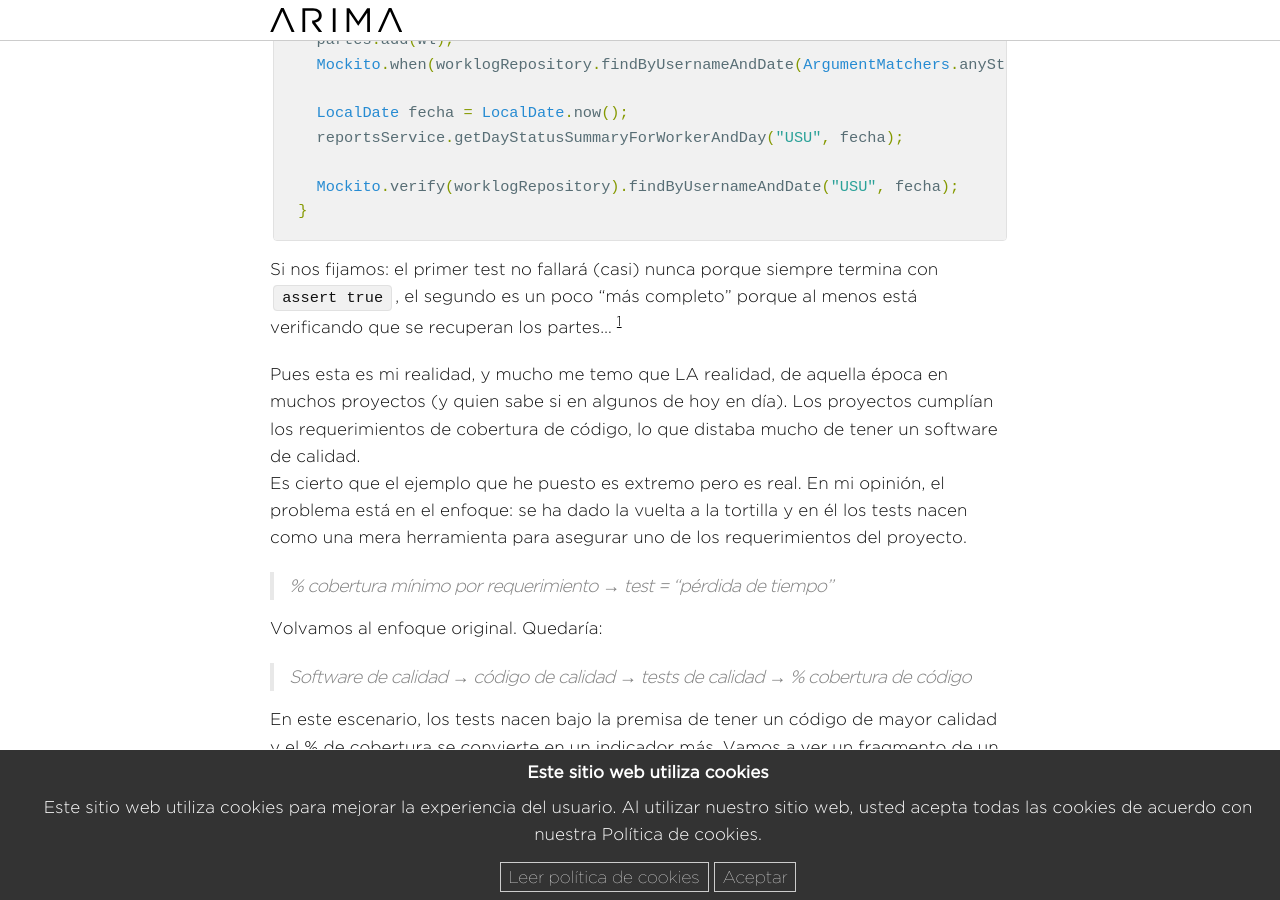
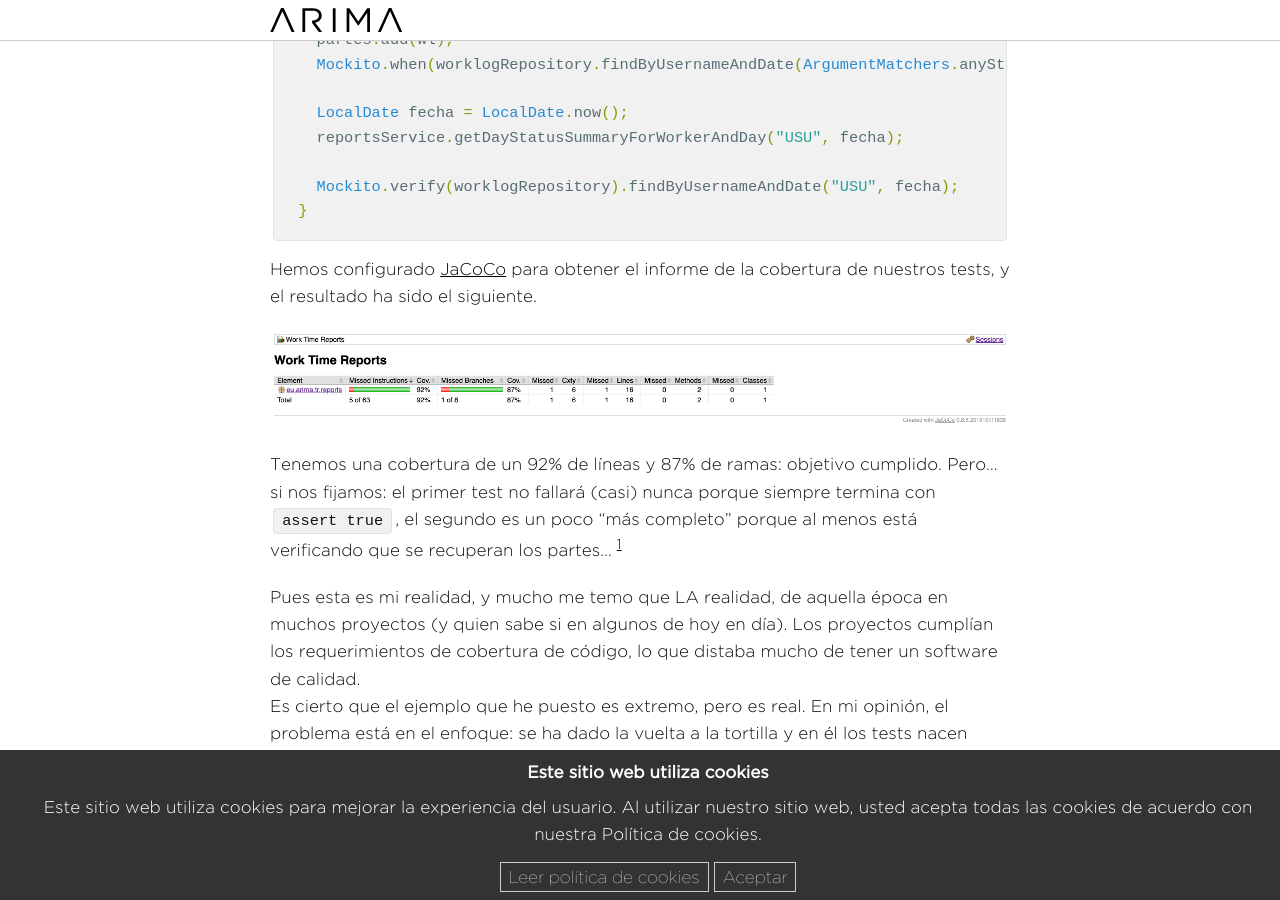
Before and after one commit to wearearima/blog, a Jekyll site: the page built from _posts/2020-05-12-mutation-testing.markdown, in a window 1280 px wide and 900 px high, scrolled down 2651 px. Built offline with Jekyll 4.4.1, drawn with Linux system fonts in a browser that asks for light colours; some web fonts are replaced; some of the changed text lies outside the part shown.

Commit message:
añadimos indicadores de cobertura del primer ejemplo y retocamos algunas frases

````diff
--- a/_posts/2020-05-12-mutation-testing.markdown
+++ b/_posts/2020-05-12-mutation-testing.markdown
@@ -88,12 +88,16 @@ public void calculates_the_status_based_on_worker_and_date_worklogs() {
 }
 ```
 
-Si nos fijamos: el primer test no fallará (casi) nunca porque siempre termina con `assert true`, el segundo es un poco “más completo” porque al menos está verificando que se recuperan los partes... [^1]
+Hemos configurado [JaCoCo](https://www.eclemma.org/jacoco/) para obtener el informe de la cobertura de nuestros tests, y el resultado ha sido el siguiente.
+
+![JaCoCo report general](/assets/images/2020-05-12-mutation-testing/01jacocoreport.png){: .center }
+
+Tenemos una cobertura de un 92% de líneas y 87% de ramas: objetivo cumplido. Pero...si nos fijamos: el primer test no fallará (casi) nunca porque siempre termina con `assert true`, el segundo es un poco “más completo” porque al menos está verificando que se recuperan los partes... [^1]
 
 [^1]: Si quieres probar todo esto puedes descargarte el código de [aquí](https://github.com/wearearima/time-report-app/tree/feature/01_tests_for_project_requirements){:target="_blank"}
 
 Pues esta es mi realidad, y mucho me temo que LA realidad, de aquella época en muchos proyectos (y quien sabe si en algunos de hoy en día). Los proyectos cumplían los requerimientos de cobertura de código, lo que distaba mucho de tener un software de calidad.
-Es cierto que el ejemplo que he puesto es extremo pero es real. En mi opinión, el problema está en el enfoque: se ha dado la vuelta a la tortilla y en él los tests nacen como una mera herramienta para asegurar uno de los requerimientos del proyecto.
+Es cierto que el ejemplo que he puesto es extremo, pero es real. En mi opinión, el problema está en el enfoque: se ha dado la vuelta a la tortilla y en él los tests nacen como una mera herramienta para asegurar uno de los requerimientos del proyecto.
 
 > % cobertura mínimo por requerimiento &rarr; test = "pérdida de tiempo"
 
@@ -140,7 +144,7 @@ public void if_the_worklog_for_the_resquested_day_is_more_than_8_hours_the_statu
 }
 ```
 
-En este caso parece que los tests ya tienen más sentido. Nos sentiríamos más seguros con ellos, ¿verdad?
+En este caso el porcentaje de cobertura es del 100% de líneas de código y ramas. Y además parece que los tests ya tienen más sentido. Ahora ya sí, nos sentiríamos seguros con ellos, ¿verdad? Es así, o ¿es sólo una percepción?
 
 Si alguien modificase algo del método, por su puesto, antes de comitear y pushear pasaría los tests. Si no hubiese ningún test en rojo, vía libre: no se ha "roto" nada.
 ¿Seguro?
@@ -213,6 +217,8 @@ En nuestro caso, solemos configurar los que vienen por defecto (DEFAULTS) y aña
 > Software de calidad &rarr; código de calidad &rarr; tests de calidad
 
 Software de calidad require de código calidad que a su vez puede validarse gracias a tests de calidad.
+
 Generalmente hay más código para testear un método que para implementarlo, lo que conlleva un claro esfuerzo en tiempo: dedicaremos más tiempo al testeo de un método que a su implementación. Necesitamos asegurar que dicho esfuerzo no sea en balde.
 **Mutation testing** es una herramienta que nos permite evaluar y mejorar la calidad de nuestros tests. El precio a pagar es el aumento de tiempo necesario para pasarlos. Teniendo en cuenta que se basa en mutaciones de código y que aplica no sólo a tests unitarios, también a tests de integración, a medida que el código crezca y el número de tests aumente, mayor será el tiempo necesario para ejecutarlos. Es necesario, por tanto, buscar fórmulas que aseguren que en alguna fase de nuestro desarrollo todos los tests pasan: si dejamos de pasarlos porque es demasiado costoso todo el esfuerzo habrá sido en vano.
+
 Hemos dado un paso firme, pero nos queda recorrido en nuestro camino hacia la calidad: ¿Qué podemos hacer para buscar este equilibrio? ¿Podemos organizar de alguna forma los tests para facilitarlo? ¿Hay herramientas que nos permitan desarrollar/ejecutar tests de forma más eficiente?
````
Also changed, not shown: assets/images/2020-05-12-mutation-testing/01jacocoreport.png (added).
